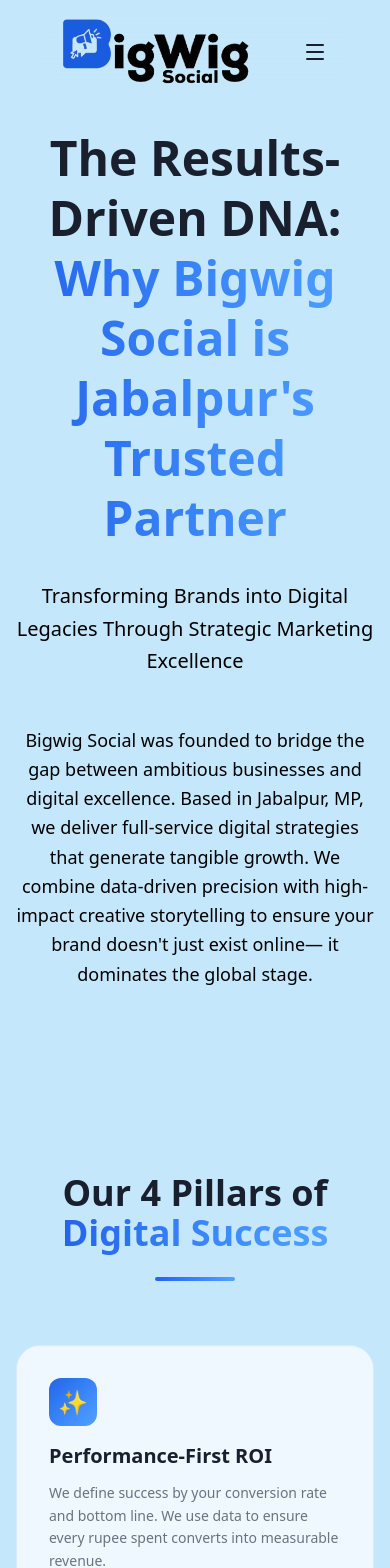
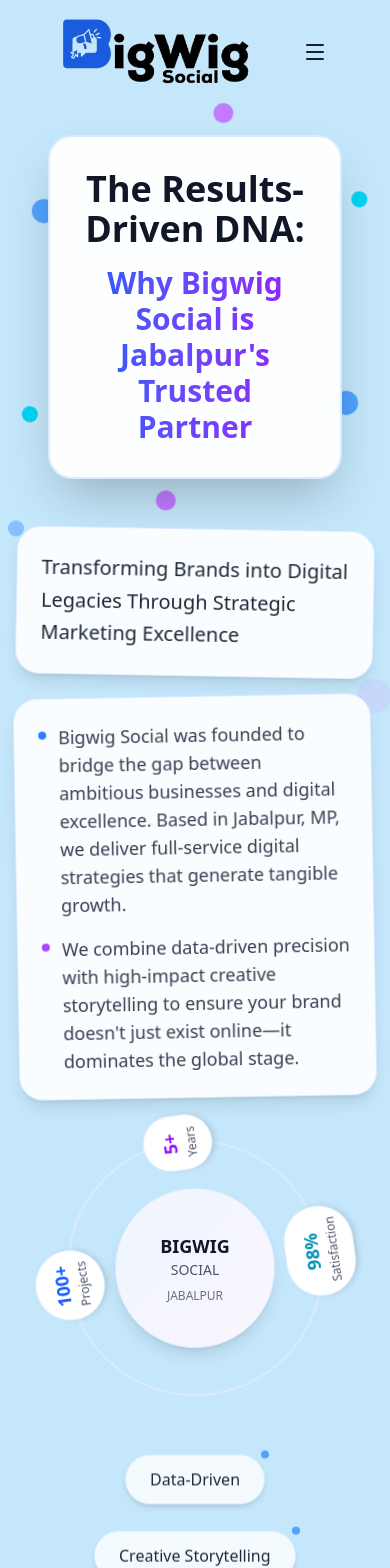
Before and after one commit to shubhworks/bigwigsocial, a Next.js app in the folder apps/frontend/: page /about in a window 390 px wide. Shown: the top 1568 px of the page. Built offline with nearby package versions, Linux system fonts and the light colour scheme.

Commit message:
about content improved

```diff
--- a/apps/frontend/components/AboutPage/story-hero.tsx
+++ b/apps/frontend/components/AboutPage/story-hero.tsx
@@ -4,59 +4,6 @@
 
 export default function OurStoryHero() {
   const canvasRef = useRef<HTMLCanvasElement>(null)
-
-  // useEffect(() => {
-  //   const canvas = canvasRef.current
-  //   if (!canvas) return
-
-  //   const ctx = canvas.getContext('2d')
-  //   if (!ctx) return
-
-  //   canvas.width = canvas.offsetWidth
-  //   canvas.height = canvas.offsetHeight
-
-  //   let animationId: number
-  //   let time = 0
-
-  //   const draw = () => {
-  //     const width = canvas.width
-  //     const height = canvas.height
-
-  //     // Background gradient
-  //     const gradient = ctx.createLinearGradient(0, 0, 0, height)
-  //     gradient.addColorStop(0, '#c5e7fb')
-  //     gradient.addColorStop(1, '#e0f2fe')
-  //     ctx.fillStyle = gradient
-  //     ctx.fillRect(0, 0, width, height)
-
-  //     // Animated floating circles (blue/cyan instead of orange)
-  //     for (let i = 0; i < 5; i++) {
-  //       const x = width * (0.2 + i * 0.15)
-  //       const y = height * 0.3 + Math.sin(time * 0.02 + i) * 40
-  //       const radius = 30 + Math.sin(time * 0.01 + i) * 10
-
-  //       ctx.fillStyle = `rgba(59, 130, 246, ${0.1 + Math.sin(time * 0.02 + i) * 0.1})`
-  //       ctx.beginPath()
-  //       ctx.arc(x, y, radius, 0, Math.PI * 2)
-  //       ctx.fill()
-  //     } time++
-  //     animationId = requestAnimationFrame(draw)
-  //   }
-
-  //   draw()
-
-  //   const handleResize = () => {
-  //     canvas.width = canvas.offsetWidth
-  //     canvas.height = canvas.offsetHeight
-  //   }
-
-  //   window.addEventListener('resize', handleResize)
-
-  //   return () => {
-  //     cancelAnimationFrame(animationId)
-  //     window.removeEventListener('resize', handleResize)
-  //   }
-  // }, [])
 
   return (
     <section className="relative w-full min-h-screen pt-32 pb-20 flex items-center overflow-hidden">
@@ -68,32 +15,195 @@
 
       {/* Content */}
       <div className="relative z-10 max-w-7xl mx-auto px-4 sm:px-6 lg:px-8 w-full">
-        <div className="text-center space-y-8 animate-slide-in-up">
-          <h1 className="text-5xl md:text-6xl lg:text-7xl font-bold leading-tight text-[var(--color-text-primary)]">
+        <div className="grid grid-cols-1 lg:grid-cols-2 gap-12 items-center">
+
+          {/* Left Column - Main Heading in Hexagon */}
+          <div className="relative">
+            {/* Rotating Hexagon Container */}
+            <div className="relative w-full aspect-square max-w-md mx-auto">
+              {/* Outer Rotating Ring */}
+              <div className="absolute inset-0 animate-spin-slow">
+                <div className="absolute top-0 left-1/2 transform -translate-x-1/2 -translate-y-1/2">
+                  <div className="w-6 h-6 bg-blue-400 rounded-full" />
+                </div>
+                <div className="absolute top-1/4 right-0 transform translate-x-1/2">
+                  <div className="w-5 h-5 bg-purple-400 rounded-full" />
+                </div>
+                <div className="absolute bottom-1/4 right-0 transform translate-x-1/2">
+                  <div className="w-4 h-4 bg-cyan-400 rounded-full" />
+                </div>
+                <div className="absolute bottom-0 left-1/2 transform -translate-x-1/2 translate-y-1/2">
+                  <div className="w-6 h-6 bg-blue-400 rounded-full" />
+                </div>
+                <div className="absolute bottom-1/4 left-0 transform -translate-x-1/2">
+                  <div className="w-5 h-5 bg-purple-400 rounded-full" />
+                </div>
+                <div className="absolute top-1/4 left-0 transform -translate-x-1/2">
+                  <div className="w-4 h-4 bg-cyan-400 rounded-full" />
+                </div>
+              </div>
+
+              {/* Hexagon Box with Main Heading */}
+              <div className="absolute inset-8 flex items-center justify-center">
+                <div className="relative bg-white/95 backdrop-blur-sm border-2 border-blue-100 rounded-3xl p-8 shadow-2xl transform hover:scale-105 transition-transform duration-300">
+                  <div className="text-center space-y-4">
+                    <h1 className="text-4xl md:text-5xl font-bold text-gray-900">
                       The Results-Driven DNA:
-            <span className="block text-transparent bg-clip-text bg-gradient-to-r from-[var(--color-accent)] to-blue-400">
-              Why Bigwig Social is Jabalpur&apos;s
-              Trusted Partner
-            </span>
                     </h1>
+                    <div className="text-3xl md:text-4xl font-bold text-transparent bg-clip-text bg-gradient-to-r from-blue-600 to-purple-600">
+                      Why Bigwig Social is Jabalpur&apos;s Trusted Partner
+                    </div>
+                  </div>
+                </div>
+              </div>
+            </div>
+          </div>
 
-          <p className="text-xl md:text-2xl text-black font-medium leading-relaxed max-w-3xl mx-auto">
+          {/* Right Column - Floating Boxes */}
+          <div className="space-y-6">
+            {/* First Floating Box - Tagline */}
+            <div className="relative animate-float">
+              <div className="absolute -top-2 -left-2 w-4 h-4 bg-blue-400 rounded-full animate-pulse" />
+              <div className="bg-white/90 backdrop-blur-sm border border-gray-200 rounded-2xl p-6 shadow-lg transform rotate-1 hover:rotate-0 transition-transform duration-300">
+                <p className="text-xl md:text-2xl text-gray-800 font-medium leading-relaxed">
                   Transforming Brands into Digital Legacies Through
                   Strategic Marketing Excellence
                 </p>
+              </div>
+            </div>
 
-          <div className="max-w-3xl mx-auto mt-12">
-            <p className="text-lg text-black leading-relaxed mb-6">
-              Bigwig Social was founded to bridge the gap between ambitious businesses and digital excellence. Based
-              in Jabalpur, MP, we deliver full-service digital
-              strategies that generate tangible growth. We combine
-              data-driven precision with high-impact creative storytelling
-              to ensure your brand doesn't just exist online—
-              it dominates the global stage.
+            {/* Second Floating Box - Main Content */}
+            <div className="relative animate-float-slow">
+              <div className="absolute -top-3 -right-3 w-6 h-6 bg-purple-400 rounded-full animate-ping-slow" />
+              <div className="bg-white/90 backdrop-blur-sm border border-gray-200 rounded-2xl p-6 shadow-lg transform -rotate-1 hover:rotate-0 transition-transform duration-300">
+                <div className="space-y-4">
+                  <div className="flex items-start space-x-3">
+                    <div className="w-2 h-2 bg-blue-500 rounded-full mt-2 flex-shrink-0" />
+                    <p className="text-lg text-gray-700">
+                      Bigwig Social was founded to bridge the gap between ambitious businesses and digital excellence. Based in Jabalpur, MP, we deliver full-service digital strategies that generate tangible growth.
+                    </p>
+                  </div>
+                  <div className="flex items-start space-x-3">
+                    <div className="w-2 h-2 bg-purple-500 rounded-full mt-2 flex-shrink-0" />
+                    <p className="text-lg text-gray-700">
+                      We combine data-driven precision with high-impact creative storytelling to ensure your brand doesn't just exist online—it dominates the global stage.
                     </p>
                   </div>
                 </div>
               </div>
+            </div>
+
+            {/* Rotating Stats Circle */}
+            <div className="flex justify-center mt-8">
+              <div className="relative w-64 h-64">
+                {/* Outer Rotating Ring */}
+                <div className="absolute inset-0 border-2 border-blue-200/50 rounded-full animate-spin-reverse-slow">
+                  <div className="absolute top-0 left-1/2 transform -translate-x-1/2 -translate-y-1/2 bg-white border border-blue-300 rounded-full p-3 shadow-md">
+                    <div className="text-center">
+                      <div className="text-lg font-bold text-blue-600">100+</div>
+                      <div className="text-xs text-gray-600">Projects</div>
+                    </div>
+                  </div>
+                  <div className="absolute top-1/2 right-0 transform translate-x-1/2 -translate-y-1/2 bg-white border border-purple-300 rounded-full p-3 shadow-md">
+                    <div className="text-center">
+                      <div className="text-lg font-bold text-purple-600">5+</div>
+                      <div className="text-xs text-gray-600">Years</div>
+                    </div>
+                  </div>
+                  <div className="absolute bottom-0 left-1/2 transform -translate-x-1/2 translate-y-1/2 bg-white border border-cyan-300 rounded-full p-3 shadow-md">
+                    <div className="text-center">
+                      <div className="text-lg font-bold text-cyan-600">98%</div>
+                      <div className="text-xs text-gray-600">Satisfaction</div>
+                    </div>
+                  </div>
+                </div>
+
+                {/* Center Circle */}
+                <div className="absolute inset-12 bg-gradient-to-br from-blue-50 to-purple-50 rounded-full flex items-center justify-center border border-gray-200 shadow-lg">
+                  <div className="text-center p-4">
+                    <div className="text-lg font-bold text-gray-900">BIGWIG</div>
+                    <div className="text-sm text-gray-600">SOCIAL</div>
+                    <div className="text-xs text-gray-500 mt-2">JABALPUR</div>
+                  </div>
+                </div>
+              </div>
+            </div>
+          </div>
+        </div>
+
+        {/* Bottom Floating Elements */}
+        <div className="mt-16 flex flex-wrap justify-center gap-6">
+          {/* Floating Tag Elements */}
+          {[
+            "Data-Driven",
+            "Creative Storytelling",
+            "Digital Excellence",
+            "Strategic Marketing",
+            "Global Dominance",
+            "Tangible Growth"
+          ].map((tag, index) => (
+            <div
+              key={tag}
+              className="relative animate-float"
+              style={{ animationDelay: `${index * 0.2}s` }}
+            >
+              <div className="bg-white/80 backdrop-blur-sm border border-gray-200 rounded-full px-6 py-3 shadow-md transform hover:scale-110 transition-transform duration-300">
+                <span className="text-gray-800 font-medium">{tag}</span>
+              </div>
+              <div className="absolute -top-1 -right-1 w-2 h-2 bg-blue-400 rounded-full" />
+            </div>
+          ))}
+        </div>
+      </div>
+
+      <style jsx>{`
+        @keyframes float {
+          0%, 100% { transform: translateY(0px) rotate(var(--tw-rotate, 0deg)); }
+          50% { transform: translateY(-10px) rotate(var(--tw-rotate, 0deg)); }
+        }
+
+        @keyframes float-slow {
+          0%, 100% { transform: translateY(0px) rotate(var(--tw-rotate, 0deg)); }
+          50% { transform: translateY(-15px) rotate(var(--tw-rotate, 0deg)); }
+        }
+
+        @keyframes spin-slow {
+          from { transform: rotate(0deg); }
+          to { transform: rotate(360deg); }
+        }
+
+        @keyframes spin-reverse-slow {
+          from { transform: rotate(0deg); }
+          to { transform: rotate(-360deg); }
+        }
+
+        @keyframes ping-slow {
+          75%, 100% {
+            transform: scale(1.5);
+            opacity: 0;
+          }
+        }
+
+        .animate-float {
+          animation: float 3s ease-in-out infinite;
+        }
+
+        .animate-float-slow {
+          animation: float-slow 4s ease-in-out infinite;
+        }
+
+        .animate-spin-slow {
+          animation: spin-slow 20s linear infinite;
+        }
+
+        .animate-spin-reverse-slow {
+          animation: spin-reverse-slow 25s linear infinite;
+        }
+
+        .animate-ping-slow {
+          animation: ping-slow 2s cubic-bezier(0, 0, 0.2, 1) infinite;
+        }
+      `}</style>
     </section>
   )
 }
```
Lines whose indentation alone changed are shown as unchanged.
